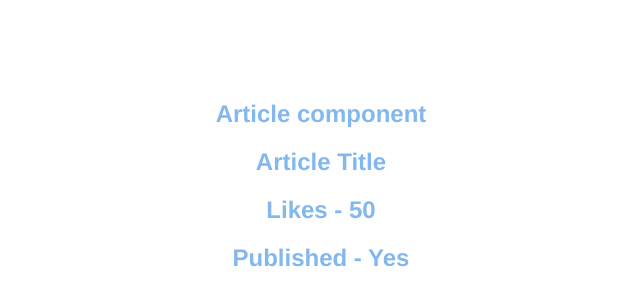
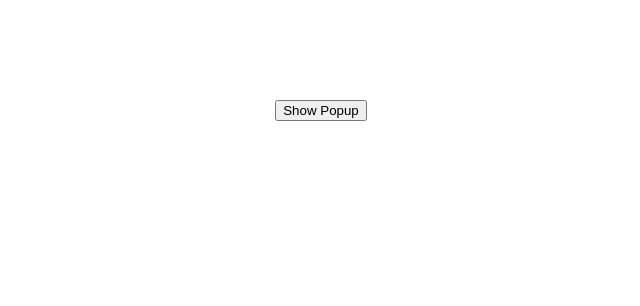
Before and after one commit to iyanuloluwa-Miracle/VUE, a Vue app: page / in a window 1280 px wide. Shown: the top 306 px of the page, without its empty margins (319-959 px from the left). Built offline with nearby package versions, Linux system fonts and the light colour scheme.

Commit message:
components events

```diff
--- a/src/App.vue
+++ b/src/App.vue
@@ -1,23 +1,33 @@
 <template>
   <div id="app">
-    <articlesComponent id="my-article" title="Article Title" :likes="50" :isPublished="true"/>
+    <button @click="showPopup = true">Show Popup</button>
+    <Popup v-show="showPopup" @close="showPopup = false"/>
   </div>
 </template>
 
 <script>
 //import GreetMessage from './components/GreetMessage.vue';
-import articlesComponent from './components/articlesComponent.vue';
+//import articlesComponent from './components/articlesComponent.vue';
+import Popup from './components/Popup.vue'
+
 
 export default {
   name: "App",
   components:{
     //GreetMessage,
-    articlesComponent
+    Popup
+
+
   },
   data(){
     return{
-      name:"Nikki",
-      channel:'Codeevolution'
+      showPopup: false
+    }
+  },
+  methods:{
+    closePopup(name){
+      this.showPopup = false
+      console.log('name',name)
     }
   }
 };
--- /dev/null
+++ b/src/components/Popup.vue
@@ -0,0 +1,18 @@
+<template>
+    <div>
+        <h2>This is a Popup</h2>
+        <button @click="$emit('close', 'Iyanuloluwa')"> Close Popup</button>
+    </div>
+</template>
+
+<script>
+    export default {
+        name: 'Popup',
+        emits: ['close']
+
+    }
+</script>
+
+<style scoped>
+
+</style>
```
